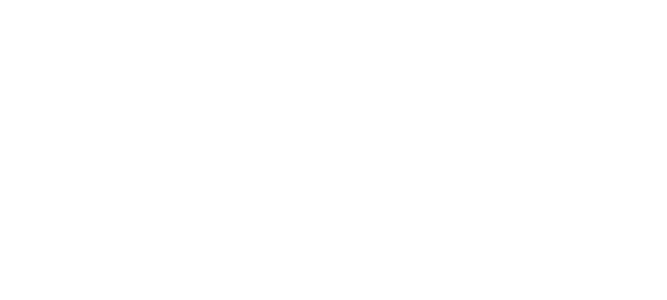
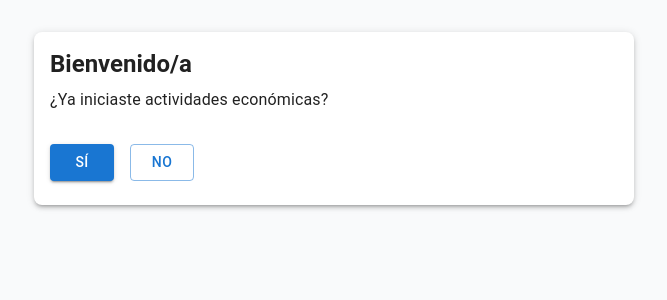
Before and after one commit to mlvaldebenito/finanzapp, a React (Create React App) app in the folder frontend/: page /onboarding in a window 1280 px wide. Before the commit this address had no page. Shown: the top 300 px of the page, without its empty margins (306-973 px from the left). Built offline with nearby package versions, Linux system fonts and the light colour scheme.

Commit message:
feat(onboarding): create steps

```diff
--- a/frontend/src/App.js
+++ b/frontend/src/App.js
@@ -1,13 +1,14 @@
 import React from 'react';
 import { BrowserRouter as Router, Route, Routes } from 'react-router-dom';
 import MyNewView from './views/MyNewView';
+import OnBoardingView from './views/OnBoardingView';
 
 function App() {
   return (
     <Router>
       <Routes>
         <Route path="/" element={<MyNewView />} />
-        {/* Add more routes here */}
+        <Route path="/onboarding" element={<OnBoardingView />} />
       </Routes>
     </Router>
   );
--- /dev/null
+++ b/frontend/src/components/onboarding/CompletionStep.js
@@ -0,0 +1,22 @@
+import { Button, Typography } from "@mui/material";
+import React from "react";
+import DoneIcon from "@mui/icons-material/Done";
+
+const CompletionStep = ({ onReset }) => (
+  <>
+    <Typography variant="h5" fontWeight="bold" gutterBottom>
+      ¡Onboarding Completado!
+    </Typography>
+    <Typography>Ahora puedes acceder a la pantalla principal.</Typography>
+    <Button
+      variant="contained"
+      startIcon={<DoneIcon />}
+      sx={{ mt: 2 }}
+      onClick={onReset}
+    >
+      Finalizar
+    </Button>
+  </>
+);
+
+export default CompletionStep;
--- /dev/null
+++ b/frontend/src/components/onboarding/ConfirmActivityStep.js
@@ -0,0 +1,33 @@
+import React from "react";
+import { Box, Button, Typography } from "@mui/material";
+import ArrowBackIcon from "@mui/icons-material/ArrowBack";
+
+const ConfirmActivityStep = ({ selectedActivity, onNext, onBack }) => (
+  <>
+    <Typography variant="h5" fontWeight="bold" gutterBottom>
+      Confirma tu Actividad
+    </Typography>
+    {selectedActivity && (
+      <Box sx={{ mb: 4 }}>
+        <Typography>
+          <strong>Actividad:</strong> {selectedActivity.name}
+        </Typography>
+        <Typography>
+          <strong>Categoría:</strong> {selectedActivity.category}
+        </Typography>
+        <Typography>
+          <strong>¿Afecta IVA?:</strong>{" "}
+          {selectedActivity.iva === "SI" ? "Sí" : "No"}
+        </Typography>
+      </Box>
+    )}
+    <Button variant="contained" sx={{ mr: 2 }} onClick={onNext}>
+      Confirmar
+    </Button>
+    <Button variant="outlined" startIcon={<ArrowBackIcon />} onClick={onBack}>
+      Cambiar
+    </Button>
+  </>
+);
+
+export default ConfirmActivityStep;
--- /dev/null
+++ b/frontend/src/components/onboarding/CredentialsStep.js
@@ -0,0 +1,31 @@
+import React from "react";
+import { Button, TextField, Typography } from "@mui/material";
+import ArrowBackIcon from "@mui/icons-material/ArrowBack";
+
+const CredentialsStep = ({ label, value, onChange, onNext, onBack }) => (
+  <>
+    <Typography variant="h5" fontWeight="bold" gutterBottom>
+      {label}
+    </Typography>
+    <TextField
+      fullWidth
+      label={label}
+      value={value}
+      onChange={onChange}
+      sx={{ mb: 2 }}
+    />
+    <Button
+      variant="contained"
+      sx={{ mr: 2 }}
+      onClick={onNext}
+      disabled={!value}
+    >
+      Continuar
+    </Button>
+    <Button variant="outlined" startIcon={<ArrowBackIcon />} onClick={onBack}>
+      Atrás
+    </Button>
+  </>
+);
+
+export default CredentialsStep;
--- /dev/null
+++ b/frontend/src/components/onboarding/NoOnboardingStep.js
@@ -0,0 +1,15 @@
+import { Button, Typography } from "@mui/material";
+import React from "react";
+
+const NoOnboardingStep = ({ onReset }) => (
+  <>
+    <Typography variant="h5" fontWeight="bold" gutterBottom>
+      No necesitas Onboarding
+    </Typography>
+    <Button variant="contained" sx={{ mt: 2 }} onClick={onReset}>
+      Finalizar
+    </Button>
+  </>
+);
+
+export default NoOnboardingStep;
--- /dev/null
+++ b/frontend/src/components/onboarding/SelectActivityStep.js
@@ -0,0 +1,36 @@
+import React from "react";
+import { Button, FormControl, InputLabel, MenuItem, Select, Typography } from "@mui/material";
+
+const activities = [
+  { code: '011101', name: 'Cultivo de Trigo', category: 1, iva: 'SI' },
+  { code: '011102', name: 'Cultivo de Maíz', category: 1, iva: 'SI' },
+  { code: '011103', name: 'Cultivo de Avena', category: 1, iva: 'SI' },
+];
+const SelectActivityStep = ({ selectedActivity, onActivitySelect, onNext }) => (
+  <>
+    <Typography variant="h5" fontWeight="bold" gutterBottom>
+      ¿En qué trabajas?
+    </Typography>
+    <FormControl fullWidth sx={{ mb: 4 }}>
+      <InputLabel id="activity-selector-label">
+        Selecciona una actividad
+      </InputLabel>
+      <Select
+        labelId="activity-selector-label"
+        value={selectedActivity?.code || ""}
+        onChange={onActivitySelect}
+      >
+        {activities.map((activity) => (
+          <MenuItem key={activity.code} value={activity.code}>
+            {activity.name}
+          </MenuItem>
+        ))}
+      </Select>
+    </FormControl>
+    <Button variant="contained" onClick={onNext} disabled={!selectedActivity}>
+      Continuar
+    </Button>
+  </>
+);
+
+export default SelectActivityStep;
--- /dev/null
+++ b/frontend/src/components/onboarding/WelcomeStep.js
@@ -0,0 +1,21 @@
+import { Button, Typography } from "@mui/material";
+import React from "react";
+
+const WelcomeStep = ({ onSelect }) => (
+  <>
+    <Typography variant="h5" fontWeight="bold" gutterBottom>
+      Bienvenido/a
+    </Typography>
+    <Typography sx={{ mb: 4 }}>
+      ¿Ya iniciaste actividades económicas?
+    </Typography>
+    <Button variant="contained" sx={{ mr: 2 }} onClick={() => onSelect(true)}>
+      Sí
+    </Button>
+    <Button variant="outlined" onClick={() => onSelect(false)}>
+      No
+    </Button>
+  </>
+);
+
+export default WelcomeStep;
--- /dev/null
+++ b/frontend/src/views/OnBoardingView.js
@@ -0,0 +1,126 @@
+import React, { useState } from "react";
+import { Box, Button, Typography, Card, CardContent } from "@mui/material";
+import WelcomeStep from "../components/onboarding/WelcomeStep";
+import NoOnboardingStep from "../components/onboarding/NoOnboardingStep";
+import SelectActivityStep from "../components/onboarding/SelectActivityStep";
+import ConfirmActivityStep from "../components/onboarding/ConfirmActivityStep";
+import CredentialsStep from "../components/onboarding/CredentialsStep";
+import CompletionStep from "../components/onboarding/CompletionStep";
+
+const activities = [
+  { code: "011101", name: "Cultivo de Trigo", category: 1, iva: "SI" },
+  { code: "011102", name: "Cultivo de Maíz", category: 1, iva: "SI" },
+  { code: "011103", name: "Cultivo de Avena", category: 1, iva: "SI" },
+];
+
+function OnboardingFlow() {
+  const [step, setStep] = useState(0);
+  const [startedActivities, setStartedActivities] = useState(null);
+  const [selectedActivity, setSelectedActivity] = useState(null);
+  const [credentials, setCredentials] = useState({ sii: "", bank: "" });
+
+  const handleNext = () => {
+    console.log("Next Step:", step + 1);
+    setStep((prev) => prev + 1);
+  };
+  const handleBack = () => setStep((prev) => Math.max(prev - 1, 0));
+  const handleReset = () => {
+    setStep(0);
+    setStartedActivities(null);
+    setSelectedActivity(null);
+    setCredentials({ sii: "", bank: "" });
+  };
+
+  const handleActivitySelection = (event) => {
+    const selected = activities.find(
+      (activity) => activity.code === event.target.value
+    );
+    setSelectedActivity(selected || null);
+  };
+
+  return (
+    <Box
+      sx={{
+        minHeight: "100vh",
+        backgroundColor: "#f9fafb",
+        display: "flex",
+        flexDirection: "column",
+        alignItems: "center",
+        py: 4,
+      }}
+    >
+      <Card
+        sx={{
+          maxWidth: 600,
+          width: "100%",
+          mx: 2,
+          boxShadow: 3,
+          borderRadius: 2,
+        }}
+      >
+        <CardContent>
+          {step === 0 && (
+            <WelcomeStep
+              onSelect={(value) => {
+                setStartedActivities(value);
+                handleNext();
+              }}
+            />
+          )}
+          {step === 1 &&
+            (startedActivities ? (
+              <NoOnboardingStep onReset={handleReset} />
+            ) : (
+              <>
+                <Typography variant="h5" fontWeight="bold" gutterBottom>
+                  Comencemos tu Onboarding
+                </Typography>
+                <Button variant="contained" onClick={handleNext}>
+                  Continuar
+                </Button>
+              </>
+            ))}
+          {step === 2 && (
+            <SelectActivityStep
+              selectedActivity={selectedActivity}
+              onActivitySelect={handleActivitySelection}
+              onNext={handleNext}
+            />
+          )}
+          {step === 3 && (
+            <ConfirmActivityStep
+              selectedActivity={selectedActivity}
+              onNext={handleNext}
+              onBack={handleBack}
+            />
+          )}
+          {step === 4 && (
+            <CredentialsStep
+              label="Usuario SII"
+              value={credentials.sii}
+              onChange={(e) =>
+                setCredentials((prev) => ({ ...prev, sii: e.target.value }))
+              }
+              onNext={handleNext}
+              onBack={handleBack}
+            />
+          )}
+          {step === 5 && (
+            <CredentialsStep
+              label="Usuario del Banco"
+              value={credentials.bank}
+              onChange={(e) =>
+                setCredentials((prev) => ({ ...prev, bank: e.target.value }))
+              }
+              onNext={handleNext}
+              onBack={handleBack}
+            />
+          )}
+          {step === 6 && <CompletionStep onReset={handleReset} />}
+        </CardContent>
+      </Card>
+    </Box>
+  );
+}
+
+export default OnboardingFlow;
```
Also changed, not shown: 1 other file (tests, documents, lock files or other folders).
